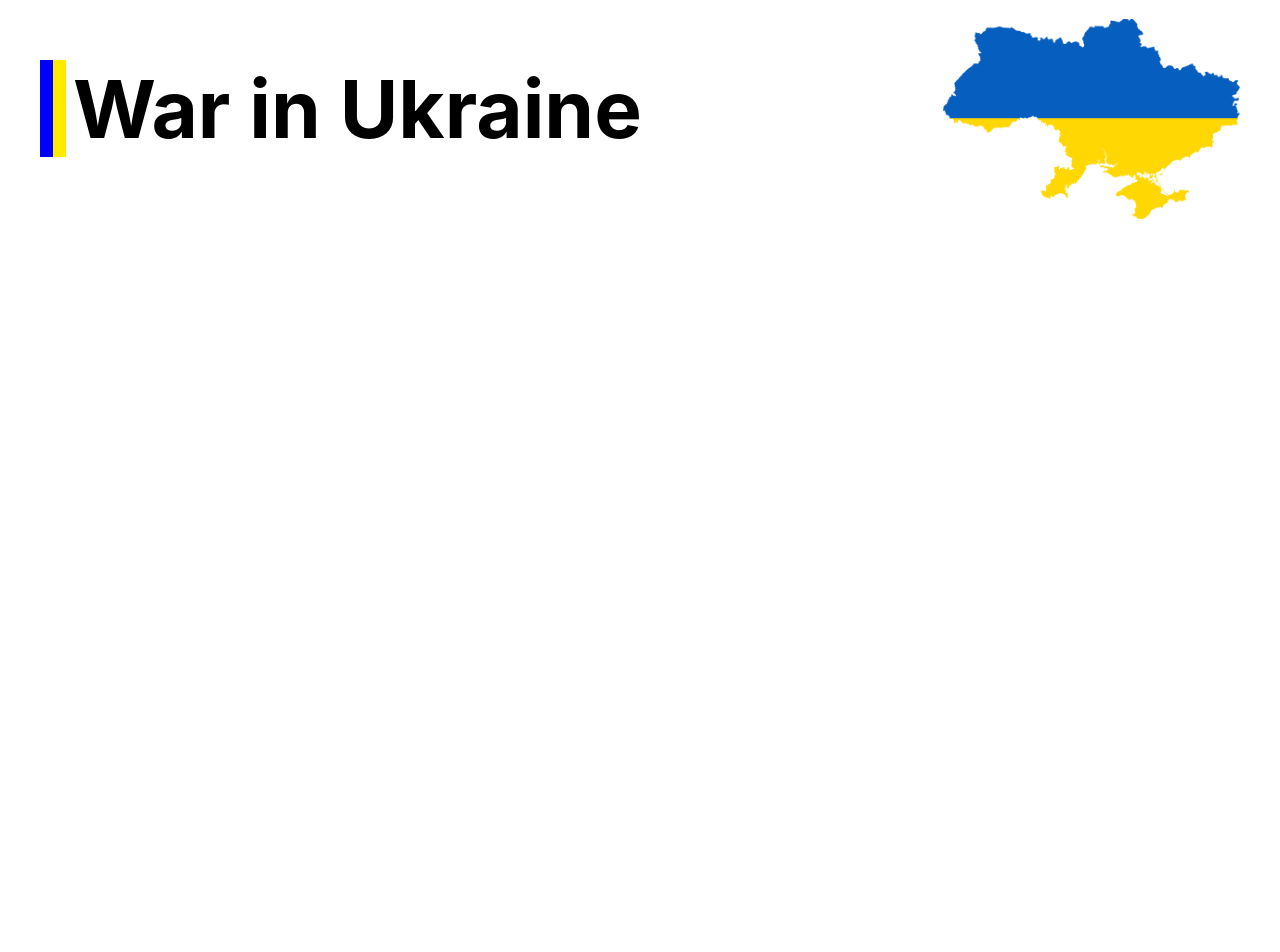
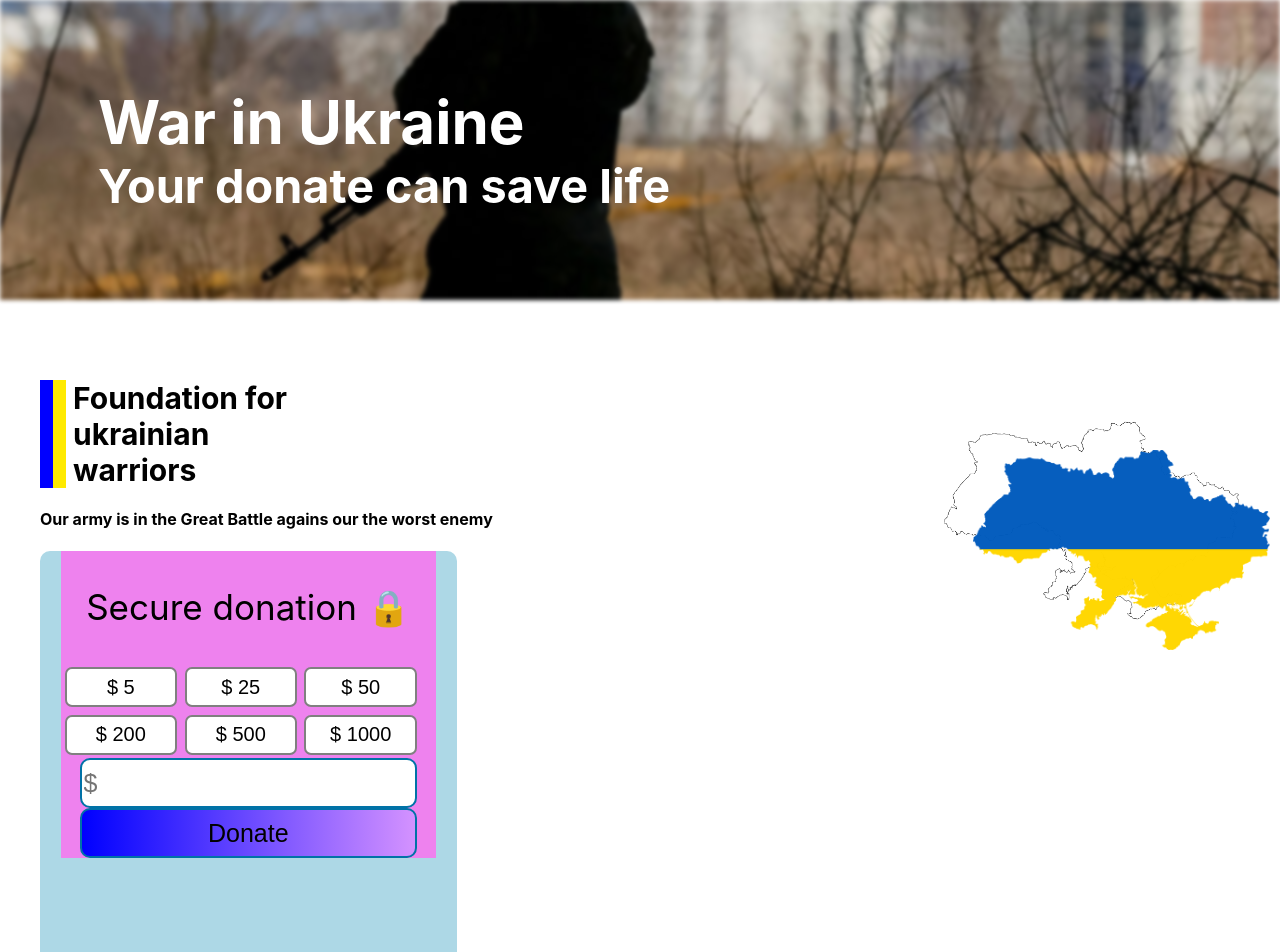
Before and after one commit to Demochani/Charity, a React (Create React App) app: page / in a window 1280 px wide. Shown: the top 952 px of the page. Before the commit the page ends 800 px from the top, so only its background shows below. Built offline with nearby package versions, Linux system fonts and the light colour scheme.

Commit message:
making a donateform

```diff
--- a/src/App.tsx
+++ b/src/App.tsx
@@ -1,10 +1,12 @@
 import React from "react";
+import Content from "./view/components/Content";
 import Header from "./view/components/Header";
 
 function App() {
   return (
     <div className="App">
-        <Header/>
+      <Content />
+      <Header />
     </div>
   );
 }
--- a/src/index.css
+++ b/src/index.css
@@ -1,4 +1,5 @@
 body {
+  margin: 0;
   margin: 0;
   font-family: -apple-system, BlinkMacSystemFont, 'Segoe UI', 'Roboto', 'Oxygen',
     'Ubuntu', 'Cantarell', 'Fira Sans', 'Droid Sans', 'Helvetica Neue',
@@ -11,3 +12,7 @@ code {
   font-family: source-code-pro, Menlo, Monaco, Consolas, 'Courier New',
     monospace;
 }
+
+* {
+  box-sizing: border-box;
+}
--- /dev/null
+++ b/src/view/common/LockIcon/index.tsx
@@ -0,0 +1,8 @@
+import React from 'react'
+import './lock.css'
+
+export default function LockIcon() {
+  return (
+    <div className="lock"></div>
+  )
+}
--- /dev/null
+++ b/src/view/components/Content/content.css
@@ -0,0 +1,28 @@
+section {
+  position: relative;
+}
+.main-img {
+  height: 300px;
+  /* background-color: green; */
+  background-image: url(/public/MainIMG.jpg);
+  background-repeat: no-repeat;
+  background-position: center;
+  /* background-size: cover; */
+  filter: blur(3px);
+  -webkit-filter: blur(2px);
+}
+
+.main-title {
+  position: absolute;
+  top: 50%;
+  left: 30%;
+  transform: translate(-50%, -50%);
+  z-index: 2;
+  color: white;
+  font-size: 40px;
+}
+.main-title h1,
+h3 {
+  font-weight: 700;
+  margin: 0;
+}
--- /dev/null
+++ b/src/view/components/Content/index.tsx
@@ -0,0 +1,14 @@
+import React from "react";
+import "./content.css";
+
+export default function Content() {
+  return (
+    <section>
+      <div className="main-img"></div>
+      <div className="main-title">
+        <h1>War in Ukraine</h1>
+        <h3>Your donate can save life</h3>
+      </div>
+    </section>
+  );
+}
--- a/src/view/components/DonateForm/donateForm.css
+++ b/src/view/components/DonateForm/donateForm.css
@@ -0,0 +1,60 @@
+.donate-form-wrapper  {
+    width: 80%;
+    height:500px;
+    background-color: lightblue;
+    border-radius: 10px;
+}
+
+.donate-form-wrapper form {
+    width: 90%;
+    margin: 0 auto;
+    background-color: violet;
+    display: flex;
+    flex-direction: column;
+    align-items: center;
+}
+
+.donate-title{
+    font-size: 35px;
+}
+/* .donate-title:after {
+    content: 'U+1F512';
+} */
+
+.button-dollar-container {
+    /* display:flex; */
+    width:100%;
+    position: relative;
+    margin:0 auto;
+}
+
+.button-dollar-container button{
+    /* flex-wrap:  wrap; */
+    /* justify-content: space-between; */
+    font-size: 20px;
+    width:30%;
+    height:40px;
+    margin:1%;
+    padding:5px;
+    border-radius: 7px;
+    border: 2px solid grey;
+    background: white;
+}
+
+
+.donate-input {
+    width:30%;
+    font-size: 25px;
+    border-radius: 10px;
+    border: 2px solid rgb(0, 114, 167);
+    width:90%;
+    height:50px;
+}
+.donate-button {
+    font-size: 25px;
+    background: linear-gradient(to right, blue, rgb(212, 146, 255));
+    border-radius: 10px;
+    border: 2px solid rgb(0, 114, 167);
+    width:90%;
+    height:50px;
+}
--- a/src/view/components/DonateForm/index.tsx
+++ b/src/view/components/DonateForm/index.tsx
@@ -1,7 +1,24 @@
 import React from 'react'
+import './donateForm.css'
+import LockIcon from '../../common/LockIcon'
+
 
 export default function DonateForm() {
   return (
-    <div>index</div>
+    <div className='donate-form-wrapper'>
+      <form>
+        <p className='donate-title'>Secure donation &#128274;</p>
+        <div className='button-dollar-container'>
+          <button>$ 5</button>
+          <button>$ 25</button>
+          <button>$ 50</button>
+          <button>$ 200</button>
+          <button>$ 500</button>
+          <button>$ 1000</button>
+        </div>
+        <input className='donate-input' type="text" placeholder='$'/>
+        <button className='donate-button'>Donate</button>
+      </form>
+    </div>
   )
 }
--- a/src/view/components/Header/header.css
+++ b/src/view/components/Header/header.css
@@ -1,34 +1,27 @@
-
 header {
   /* background-color: lightgreen; */
 }
 .title-container {
   display: flex;
-  align-items: center;
+  justify-content: space-between;
   width: 1200px;
   margin: 0 auto;
+  padding-top: 20px;
   /* background-color: lightgrey; */
+}
 
-}
- /* {
-
-    background-color: lightblue;
-    border-left: 10px solid yellow;
-    padding-right:15px;
-    height:120px;
-} */
-.title {
-    position:relative;
-    font-size: 80px;
+.title h1{
+  position: relative;
+  font-size: 30px;
   font-weight: 700;
-    width: 100%;
+  width: 50%;
   /* height:120px; */
   margin-top: 60px;
   padding: 0 0 0 20px;
   border-left: 13px solid blue;
   /* background-color: aquamarine; */
 }
-.title:before {
+.title h1:before {
   content: " ";
   position: absolute;
   z-index: 1;
@@ -39,8 +32,21 @@ header {
   border-left: 13px solid #ffea00;
 }
 
+.map-container {
+  margin-top: 100px;
+    height: 200px;
+  /* background-color: green; */
+  background-image: url(/public/ua-map.png);
+  background-repeat: no-repeat;
+  background-position: center; /* Center the image */
+  background-size: cover;
+
+}
 .map {
   height: 200px;
   /* background-color: violet; */
+  position: relative;
+  top: 30px;
+  left: 30px;
 
 }
--- a/src/view/components/Header/index.tsx
+++ b/src/view/components/Header/index.tsx
@@ -1,13 +1,21 @@
-import React from 'react'
-import './header.css'
+import React from "react";
+import DonateForm from "../DonateForm";
+import "./header.css";
 
 export default function Header() {
   return (
     <header>
       <div className="title-container">
-        <p className="title">War in Ukraine</p>
-        <img className="map" src="ua-map-color.png" alt="img" />
+        <div className="title">
+          <h1>Foundation for ukrainian warriors</h1>
+          <h4>Our army is in the Great Battle agains our the worst enemy</h4>
+          <DonateForm/>
+        </div>
+        <div className="map-container">
+          <img className="map" src="ua-map-color.png" alt="img" />
+        </div>
+        {/* <img className="map" src="occupied-map.jpg" alt="img" /> */}
       </div>
     </header>
-  )
+  );
 }
```
Also changed, not shown: src/view/common/LockIcon/lock.css (added, +21 -0 lines), public/MainIMG.jpg (added), public/ua-map.png. Lines whose indentation alone changed are shown as unchanged.
